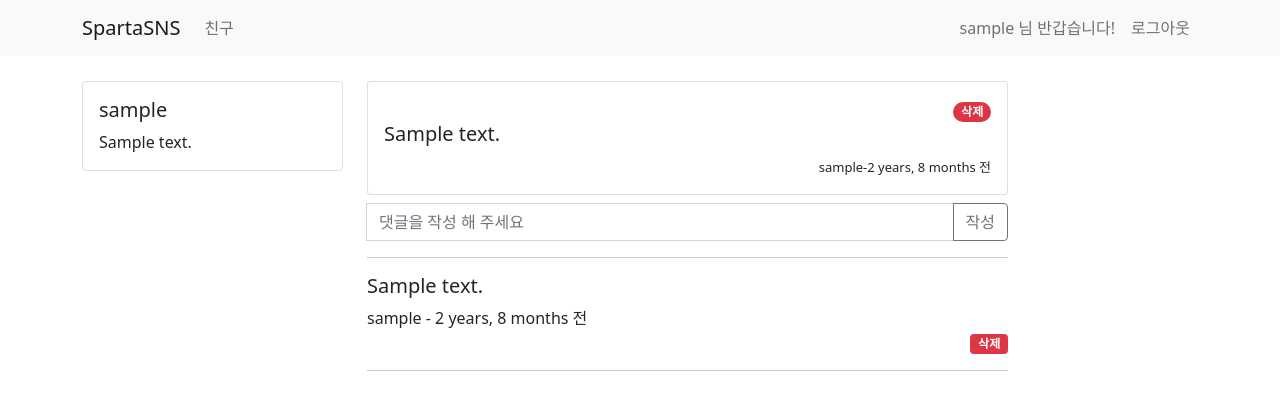
After one commit to DongIkkk/django_basic, a Django app: page /tweet/1 in a window 1280 px wide. The commit adds this page. Shown: the top 410 px of the page. Run offline with Django 4.2, Linux system fonts and the light colour scheme; a user stored in the database is signed in; tables that the repository leaves empty hold one stand-in row (values such as "Sample post").

Commit message:
hw3 게시글 댓글 기능 구현

```diff
--- /dev/null
+++ b/templates/tweet/tweet_detail.html
@@ -0,0 +1,78 @@
+{% extends 'base.html' %}
+
+{% block title %}
+    게시글 자세히보기
+{% endblock %}
+
+{% block content %}
+    <div class="container timeline-container">
+        <div class="row">
+            <!-- 왼쪽 컬럼 -->
+            <div class="col-md-3">
+                <div class="card">
+                    <div class="card-body">
+                        <h5 class="card-title">{{ user.username }}</h5>
+                        <p class="card-text"> {{ user.bio }}</p>
+
+                    </div>
+                </div>
+            </div>
+            <!-- 오른 쪽 컬럼-->
+            <div class="col-md-7">
+                <div class="row">
+                    <div class="col-md-12 mb-2">
+                        <div class="card">
+                            <div class="card-body">
+                                {% if tweet.author == user %}
+                                    <div style="text-align: right">
+                                        <a href="/tweet/delete/{{ tweet.id }}">
+                                            <span class="badge rounded-pill bg-danger">삭제</span>
+                                        </a>
+                                    </div>
+                                {% endif %}
+                                <div class="media">
+                                    <div class="media-bod">
+                                        <h5 class="mt-0">{{ tweet.content }}</h5>
+                                    </div>
+                                    <div style="text-align: right">
+                                        <span style="font-size: small">{{ tweet.author.username }}-{{ tweet.created_at|timesince }} 전</span>
+                                    </div>
+                                </div>
+                            </div>
+                        </div>
+                    </div>
+                </div>
+                <!-- 글 작성 하는 곳 -->
+                <form class="input-group mb-3" action="/tweet/comment/{{ tweet.id }}" method="post">
+                    {% csrf_token %}
+                    <input type="text" class="form-control" id='comment' name='comment' placeholder="댓글을 작성 해 주세요"/>
+                    <button class="btn btn-outline-secondary" type="submit">작성</button>
+                </form>
+                <hr>
+                <!-- 반복문이 들어 갈 곳 -->
+								{% for cm in comment %}
+                    <div class="row">
+                        <div class="col-md-12">
+                            <div class="media">
+                                <div class="media-body">
+                                    <h5 class="mt-0"> {{ cm.comment }} </h5>
+                                    <span> {{ cm.author }} </span>
+                                    <span> - {{ cm.created_at | timesince }} 전</span>
+                                </div>
+                                {% if cm.author == user %}
+                                    <div style="float: right">
+                                        <a href="/tweet/comment/delete/{{ cm.id }}">
+                                            <span class="badge bg-danger">삭제</span>
+                                        </a>
+                                    </div>
+                                {% endif %}
+                            </div>
+                        </div>
+                    </div>
+                    <hr>
+                {% endfor %}
+                <!-- 반복문이 끝난 곳 -->
+            </div>
+        </div>
+    </div>
+{% endblock %}
--- a/tweet/models.py
+++ b/tweet/models.py
@@ -11,3 +11,13 @@ class TweetModel(models.Model):
     content = models.CharField(max_length=256)
     created_at = models.DateTimeField(auto_now_add=True)
     updated_at = models.DateTimeField(auto_now=True)
+
+
+class TweetComment(models.Model):
+    class Meta:
+        db_table = "comment"
+    tweet = models.ForeignKey(TweetModel, on_delete=models.CASCADE)
+    author = models.ForeignKey(UserModel, on_delete=models.CASCADE)
+    comment = models.CharField(max_length=256)
+    created_at = models.DateTimeField(auto_now_add=True)
+    updated_at = models.DateTimeField(auto_now=True)
--- a/tweet/urls.py
+++ b/tweet/urls.py
@@ -6,4 +6,7 @@ urlpatterns = [
     path('', views.home, name='home'),   # 127.0.0.1:8000 과 views.py 폴더의 home 함수 연결
     path('tweet/', views.tweet, name='tweet'),   # 127.0.0.1:8000/tweet 과 views.py 폴더의 tweet 함수 연결
     path('tweet/delete/<int:id>', views.delete_tweet, name='delete-tweet'),
+    path('tweet/<int:id>', views.detail_tweet,name='detail-tweet'),
+    path('tweet/comment/<int:id>', views.write_comment, name='write-comment'),
+    path('tweet/comment/delete/<int:id>', views.delete_comment, name='delete-comment'),
 ]
--- a/tweet/views.py
+++ b/tweet/views.py
@@ -1,5 +1,5 @@
 from django.shortcuts import render, redirect
-from .models import TweetModel
+from .models import TweetModel, TweetComment
 from django.contrib.auth.decorators import login_required
 
 
@@ -36,3 +36,33 @@ def delete_tweet(request, id):
     my_tweet = TweetModel.objects.get(id=id)
     my_tweet.delete()
     return redirect('/tweet')
+
+
+@login_required
+def detail_tweet(request, id):
+    my_tweet = TweetModel.objects.get(id=id)
+    tweet_comment = TweetComment.objects.filter(tweet_id=id).order_by('-created_at')
+    return render(request, 'tweet/tweet_detail.html', {'tweet': my_tweet, 'comment': tweet_comment})
+
+
+@login_required
+def write_comment(request, id):
+    if request.method == 'POST':
+        comment = request.POST.get('comment', '')
+        current_tweet = TweetModel.objects.get(id=id)
+
+        TC = TweetComment()
+        TC.comment = comment
+        TC.author = request.user
+        TC.tweet = current_tweet
+        TC.save()
+
+        return redirect('/tweet/'+str(id))
+
+
+@login_required
+def delete_comment(request, id):
+    comment = TweetComment.objects.get(id=id)
+    current_tweet = comment.tweet.id
+    comment.delete()
+    return redirect('/tweet/'+str(current_tweet))
```
Also changed, not shown: templates/tweet/home.html (+13 -5 lines), tweet/migrations/0002_tweetcomment.py (added).
